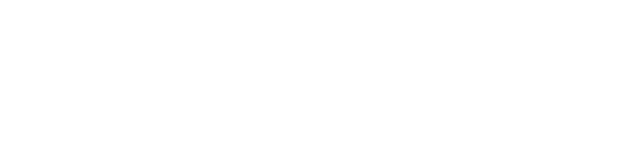
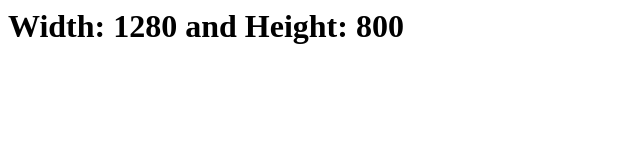
Before and after one commit to acciojob/screen-size-9381741733, a website: page main.html in a window 1280 px wide. Shown: the whole page, without its empty margins (0-640 px from the left). Drawn offline with Linux system fonts and the light colour scheme.

Commit message:
created a submission

```diff
--- a/main.html
+++ b/main.html
@@ -1,16 +1,30 @@
-<!DOCTYPE html>
+<!<!DOCTYPE html>
+<html lang="en">
+<head>
+    <meta charset="UTF-8">
+    <meta name="viewport" content="width=device-width, initial-scale=1.0">
+    <title>Window Size Tracker</title>
+</head>
+<body>
 
-<html>
+    <div id="sizeInfo">
+        <h1 id="sizeText"></h1>
+    </div>
 
-<head>
-	<link rel="stylesheet" href="styles.css">
-</head>
+    <script>
+        // Function to update the width and height of the window
+        function updateSize() {
+            let width = window.innerWidth;
+            let height = window.innerHeight;
+            document.getElementById("sizeText").textContent = `Width: ${width} and Height: ${height}`;
+        }
 
-<body>
-	<!-- the entire body must be written by student -->
-    <script type="text/javascript" src="./script.js">
-</script>
+        // Add event listener for window resize
+        window.addEventListener("resize", updateSize);
+
+        // Initial size update
+        updateSize();
+    </script>
 
 </body>
-
 </html>
```
